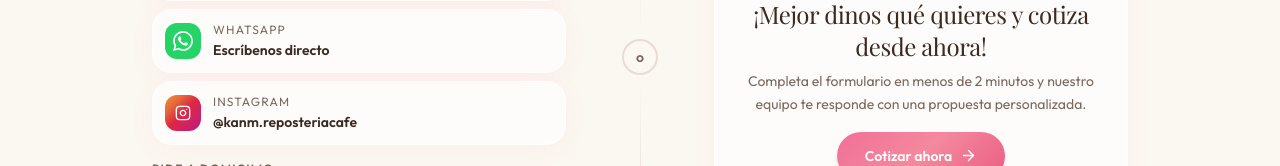
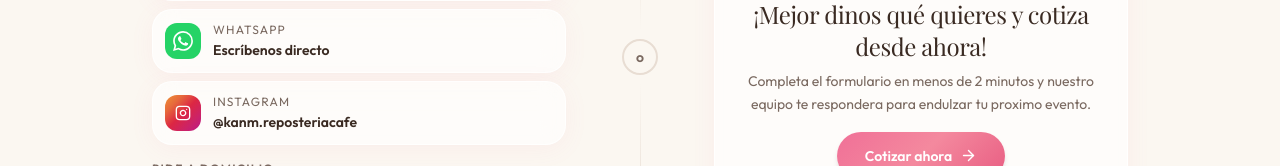
Before and after one commit to 4n1mah/kan-m-reposteria, a Next.js app: page /contacto in a window 1280 px wide. Shown: the part 536-702 px from the top of the page. Built offline with nearby package versions, Linux system fonts and the light colour scheme.

Commit message:
Update text in contacto page for clarity

```diff
--- a/src/app/contacto/page.tsx
+++ b/src/app/contacto/page.tsx
@@ -140,7 +140,7 @@ export default function ContactoPage() {
                   ¡Mejor dinos qué quieres y cotiza desde ahora!
                 </h2>
                 <p className="text-[var(--muted-foreground)] mt-2 text-sm leading-relaxed">
-                  Completa el formulario en menos de 2 minutos y nuestro equipo te responde con una propuesta personalizada.
+                  Completa el formulario en menos de 2 minutos y nuestro equipo te respondera para endulzar tu proximo evento.
                 </p>
               </div>
               <Link
```
